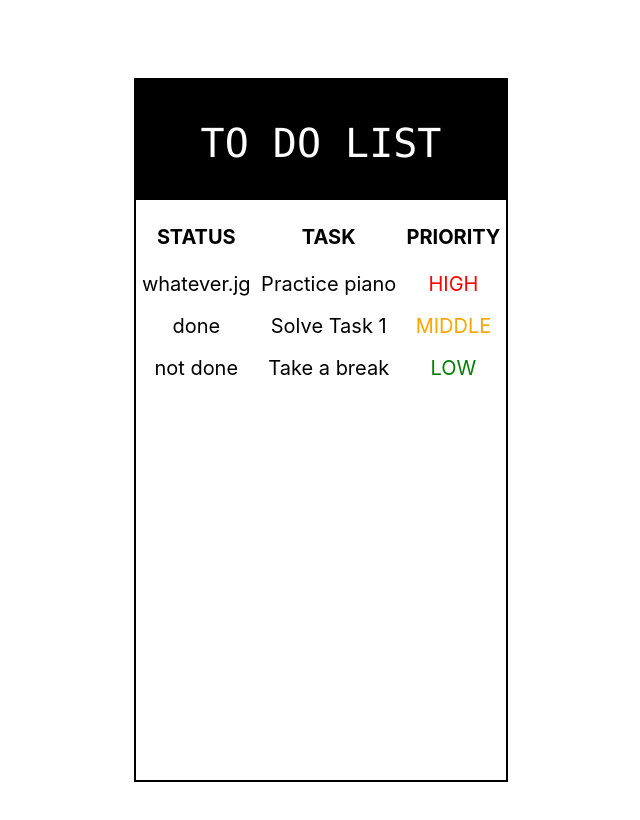
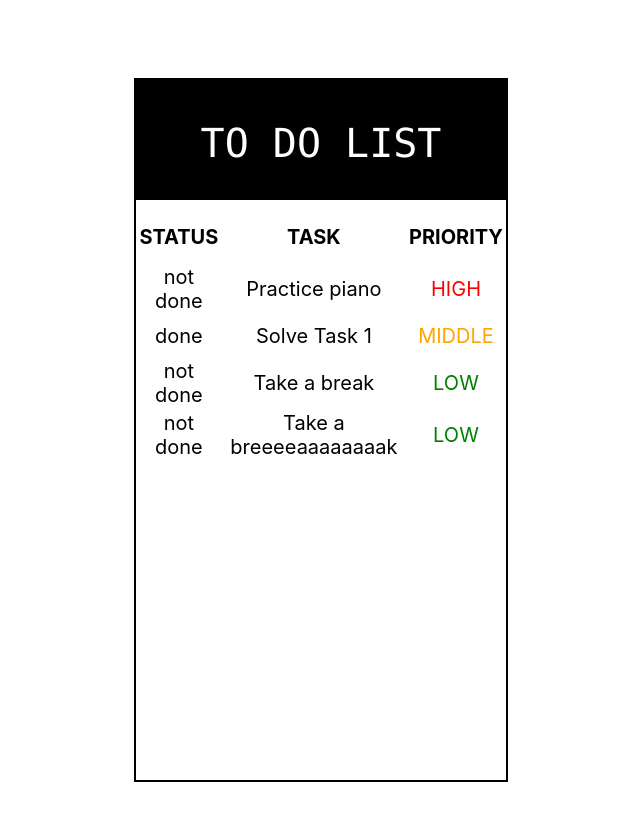
Before and after one commit to Lailz/JO21-ToDoList, a React (Create React App) app: page / in a window 1280 px wide. Shown: the top 820 px of the page, without its empty margins (319-959 px from the left). Built offline with nearby package versions, Linux system fonts and the light colour scheme.

Commit message:
added taskrow

```diff
--- a/src/App.js
+++ b/src/App.js
@@ -1,6 +1,4 @@
 // Components
-import Age from "./components/Age";
-import Greeting from "./components/Greeting";
 import TaskTable from "./components/TaskTable";
 
 // Styling
--- a/src/components/Age.js
+++ b/src/components/Age.js
@@ -1,5 +1,5 @@
-const Age = () => {
-  return <h3>I'm 400 years old</h3>;
+const Age = (props) => {
+  return <h3>I'm {props.age} years old</h3>;
 };
 
 export default Age;
--- a/src/components/Greeting.js
+++ b/src/components/Greeting.js
@@ -1,12 +1,15 @@
 // Components
 import Age from "./Age";
 
-const Greeting = () => {
+const Greeting = (props) => {
+  const hobbyItems = props.person.hobbies.map((hobby) => <li>{hobby}</li>);
   return (
     <div>
-      <h1>Hello everyone, I'm Laila</h1>
+      <h1>Hello everyone, I'm {props.person.name}</h1>
       <h2> How you doin?</h2>
-      <Age />
+      <p>Hobbies: </p>
+      <ul>{hobbyItems}</ul>
+      <Age age={props.person.age} />
     </div>
   );
 };
--- /dev/null
+++ b/src/components/TaskRow.js
@@ -0,0 +1,13 @@
+const TaskRow = (props) => {
+  return (
+    <tr>
+      <td>{props.task.status}</td>
+      <td>{props.task.name}</td>
+      <td className={props.task.priority}>
+        {props.task.priority.toUpperCase()}
+      </td>
+    </tr>
+  );
+};
+
+export default TaskRow;
--- a/src/components/TaskTable.js
+++ b/src/components/TaskTable.js
@@ -1,13 +1,17 @@
+// Components
+import TaskRow from "./TaskRow";
+
+// Data
 import tasks from "../tasks";
 
 const TaskTable = () => {
-  const newArray = tasks.map((task) => (
-    <tr>
-      <td>{task.status}</td>
-      <td>{task.name}</td>
-      <td className={task.priority}>{task.priority.toUpperCase()}</td>
-    </tr>
+  const kashkhaArray = tasks.map((task) => (
+    <TaskRow task={task} key={task.id} />
   ));
+  console.log(
+    "🚀 ~ file: TaskTable.js ~ line 9 ~ TaskTable ~ kashkhaArray",
+    kashkhaArray
+  );
   return (
     <table>
       <thead>
@@ -17,7 +21,7 @@ const TaskTable = () => {
           <th>PRIORITY</th>
         </tr>
       </thead>
-      <tbody>{newArray}</tbody>
+      <tbody>{kashkhaArray}</tbody>
     </table>
   );
 };
--- a/src/tasks.js
+++ b/src/tasks.js
@@ -1,16 +1,25 @@
 const tasks = [
   {
+    id: 1,
     name: "Practice piano",
     priority: "high",
-    status: "whatever.jg",
+    status: "not done",
   },
   {
+    id: 2,
     name: "Solve Task 1",
     priority: "middle",
     status: "done",
   },
   {
+    id: 3,
     name: "Take a break",
+    priority: "low",
+    status: "not done",
+  },
+  {
+    id: 4,
+    name: "Take a breeeeaaaaaaaak",
     priority: "low",
     status: "not done",
   },
```
